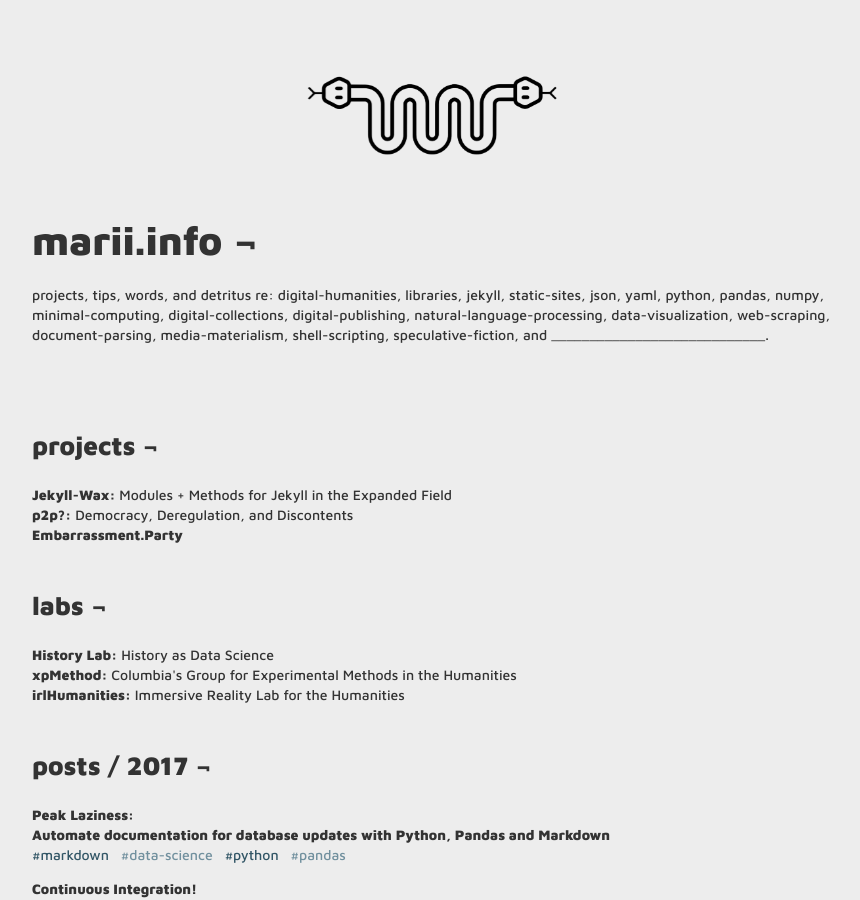
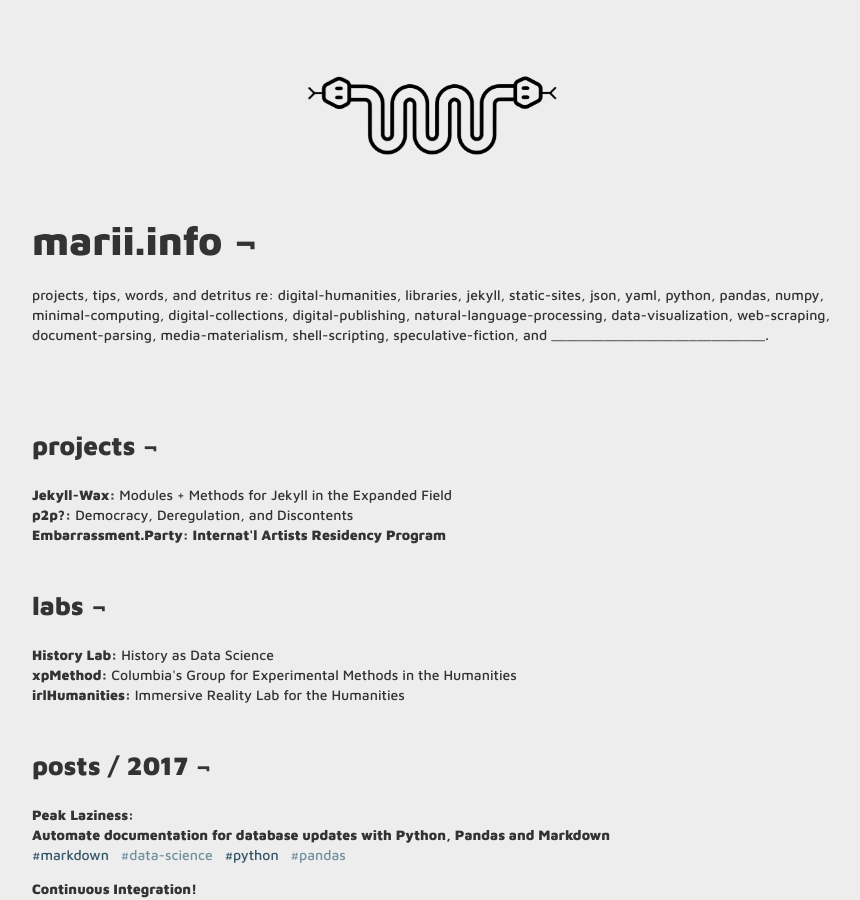
Before and after one commit to mnyrop/marii.info, a Jekyll site: the page built from index.html, in a window 1280 px wide and 900 px high. Shown: the whole window, without its empty margins (208-1068 px from the left). Built offline with Jekyll 4.4.1, drawn with Linux system fonts in a browser that asks for light colours; nearby versions of some CDN libraries; comment, search, counter and statistics services are not loaded.

Commit message:
fix links

```diff
--- a/index.html
+++ b/index.html
@@ -14,8 +14,8 @@
 		<h3>projects &#172;</h3>
 		<p>
 			<b><a href="/projects/wax" class="line-link">Jekyll-Wax</a>:</b> Modules + Methods for Jekyll in the Expanded Field<br>
-			<b><a href="/projects/wax" class="line-link">p2p?</a>:</b> Democracy, Deregulation, and Discontents<br>
-			<b><a href="/projects/wax" class="line-link">Embarrassment.Party</a></b>
+			<b><a href="/projects/p2p" class="line-link">p2p?</a>:</b> Democracy, Deregulation, and Discontents<br>
+			<b><a href="/projects/embarrassmentparty" class="line-link">Embarrassment.Party: Internat'l Artists Residency Program</a></b>
 		<p>
 		<!-- <ul>
 			<li>
```
